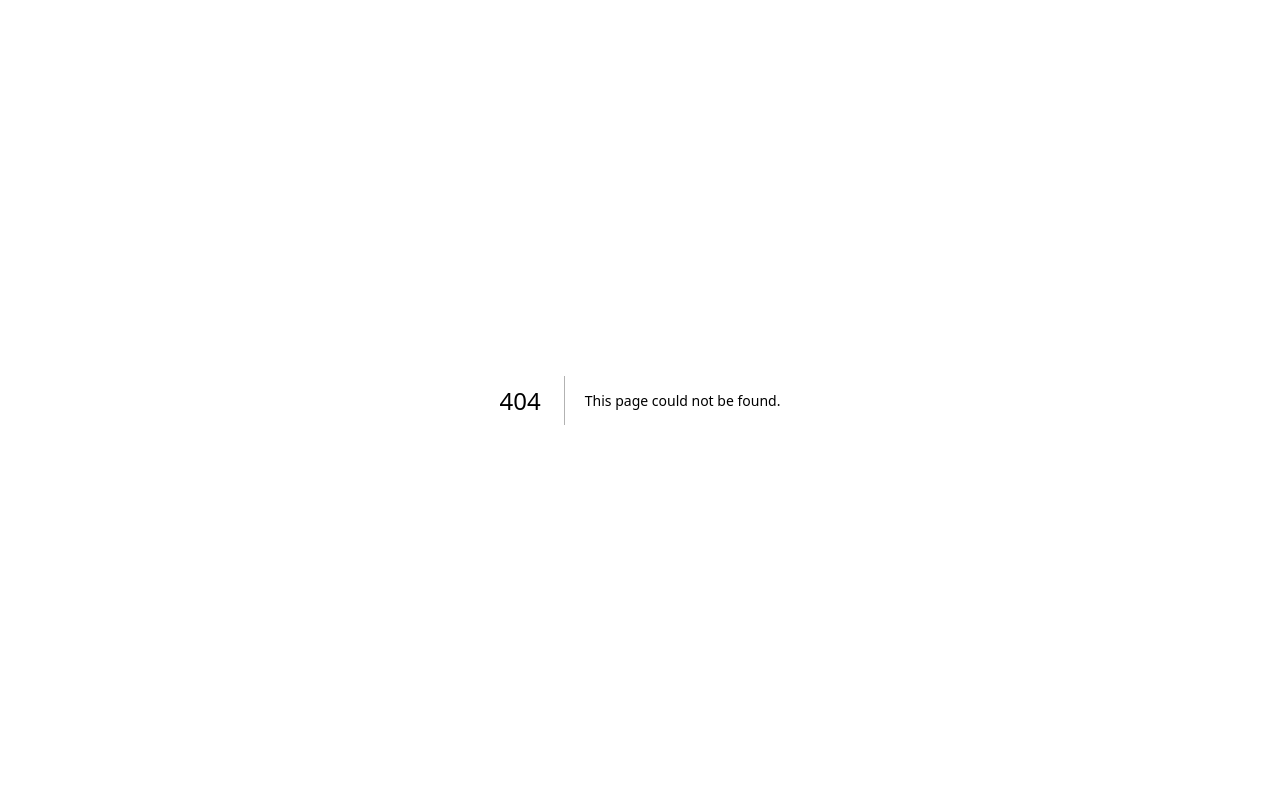
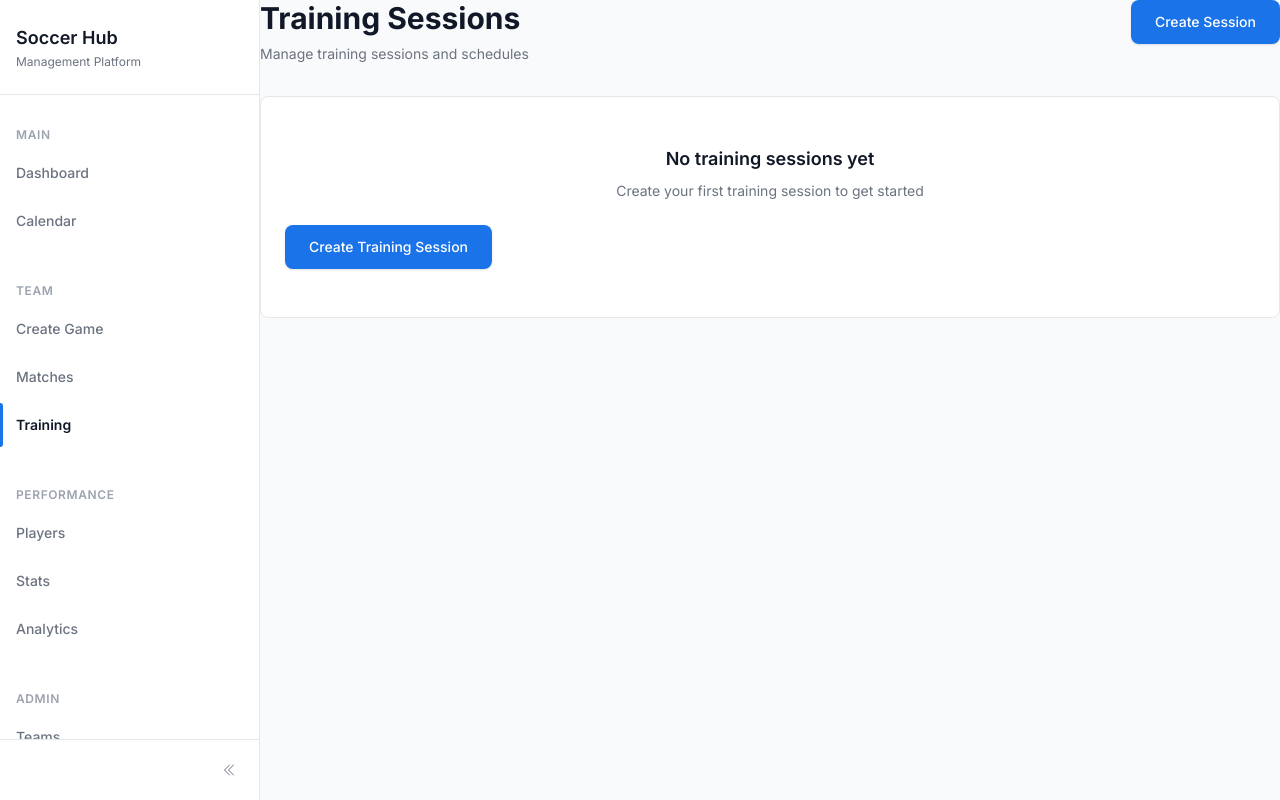
Before and after one commit to HLA10/soccerdatabasefinaldraft, a Next.js app: page /dashboard/training in a window 1280 px wide. Before the commit this address had no page. Built offline with nearby package versions, Linux system fonts and the light colour scheme; no server answers; the database is empty.

Commit message:
Add training sessions list page and complete training workflow

```diff
--- a/app/dashboard/page.tsx
+++ b/app/dashboard/page.tsx
@@ -441,7 +441,7 @@ export default function DashboardHome() {
                   <p className="text-sm font-medium text-[#111827] group-hover:text-[#1A73E8] transition-colors">Games</p>
                 </Link>
                 <Link
-                  href="/dashboard/training"
+                  href="/dashboard/training/create"
                   className="p-3 rounded-lg border border-[#E5E7EB] hover:border-[#1A73E8] hover:bg-[#F9FAFB] transition-all text-center group"
                 >
                   <p className="text-sm font-medium text-[#111827] group-hover:text-[#1A73E8] transition-colors">Training</p>
--- /dev/null
+++ b/app/dashboard/training/page.tsx
@@ -0,0 +1,123 @@
+"use client";
+
+import { useEffect, useState } from "react";
+import Link from "next/link";
+import Card from "@/components/ui/Card";
+import Button from "@/components/ui/Button";
+import PageHeader from "@/components/ui/PageHeader";
+
+interface TrainingSession {
+  id: string;
+  name: string;
+  date: string;
+  location?: string | null;
+  team: {
+    id: string;
+    name: string;
+  };
+  parts: Array<{
+    duration: number;
+  }>;
+}
+
+export default function TrainingPage() {
+  const [sessions, setSessions] = useState<TrainingSession[]>([]);
+  const [loading, setLoading] = useState(true);
+
+  useEffect(() => {
+    fetch("/api/training-sessions")
+      .then((res) => res.json())
+      .then((data) => {
+        setSessions(data || []);
+        setLoading(false);
+      })
+      .catch(() => setLoading(false));
+  }, []);
+
+  const formatDate = (dateString: string) => {
+    const date = new Date(dateString);
+    return date.toLocaleDateString("en-US", {
+      month: "short",
+      day: "numeric",
+      year: "numeric",
+    });
+  };
+
+  if (loading) {
+    return (
+      <div className="max-w-7xl">
+        <PageHeader
+          title="Training Sessions"
+          description="Manage training sessions and schedules"
+        />
+        <Card className="text-center py-12">
+          <div className="animate-spin rounded-full h-8 w-8 border-2 border-[#1A73E8] border-t-transparent mx-auto mb-4"></div>
+          <p className="text-sm text-[#6B7280]">Loading...</p>
+        </Card>
+      </div>
+    );
+  }
+
+  return (
+    <div className="max-w-7xl">
+      <PageHeader
+        title="Training Sessions"
+        description="Manage training sessions and schedules"
+        action={
+          <Link href="/dashboard/training/create">
+            <Button>Create Session</Button>
+          </Link>
+        }
+      />
+
+      {sessions.length === 0 ? (
+        <Card className="text-center py-12 px-6">
+          <h3 className="text-lg font-semibold mb-2 text-[#111827]">
+            No training sessions yet
+          </h3>
+          <p className="text-sm text-[#6B7280] mb-6">
+            Create your first training session to get started
+          </p>
+          <Link href="/dashboard/training/create">
+            <Button>Create Training Session</Button>
+          </Link>
+        </Card>
+      ) : (
+        <div className="space-y-4">
+          {sessions.map((session) => {
+            const totalDuration = session.parts.reduce(
+              (sum, p) => sum + p.duration,
+              0
+            );
+            return (
+              <Link key={session.id} href={`/dashboard/training/${session.id}`}>
+                <Card hover className="cursor-pointer">
+                  <div className="flex items-center justify-between">
+                    <div className="flex-1">
+                      <h3 className="text-base font-semibold text-[#111827] mb-1">
+                        {session.name}
+                      </h3>
+                      <div className="flex items-center gap-4 text-sm text-[#6B7280]">
+                        <span>{session.team.name}</span>
+                        <span>•</span>
+                        <span>{formatDate(session.date)}</span>
+                        {session.location && (
+                          <>
+                            <span>•</span>
+                            <span>{session.location}</span>
+                          </>
+                        )}
+                        <span>•</span>
+                        <span>{totalDuration} min</span>
+                      </div>
+                    </div>
+                  </div>
+                </Card>
+              </Link>
+            );
+          })}
+        </div>
+      )}
+    </div>
+  );
+}
```
